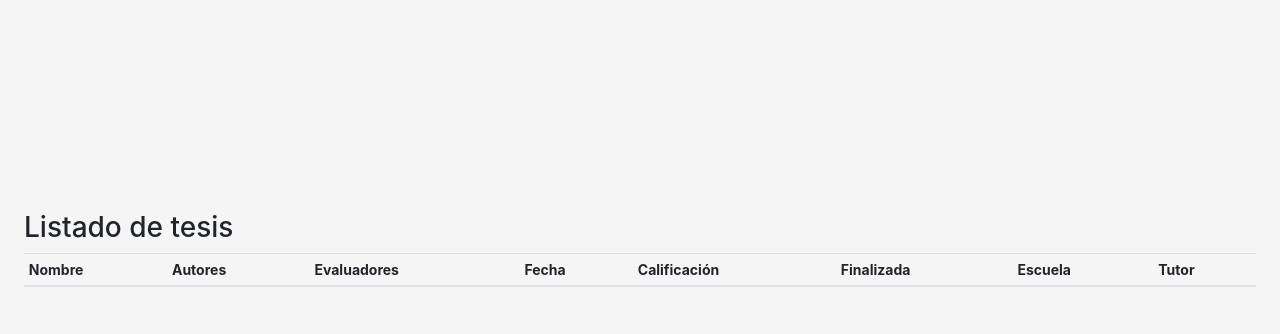
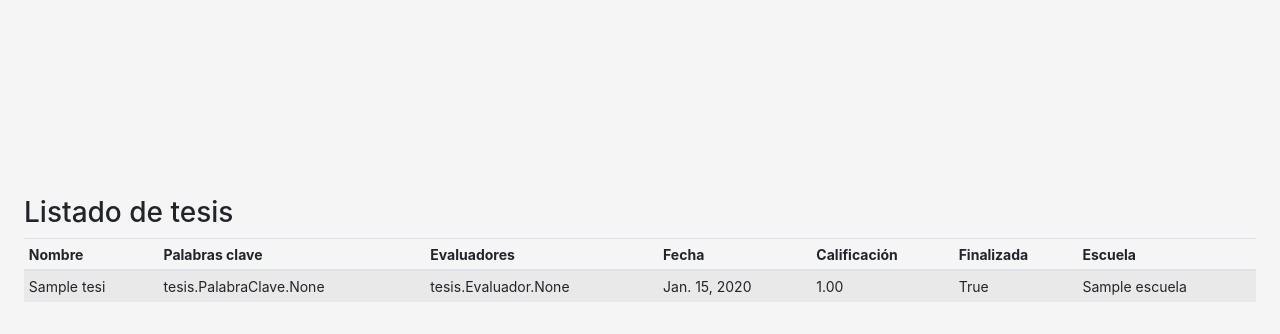
Before and after one commit to angelrivero98/MiniProyecto2-python, a Django app: page /tesis/ in a window 1280 px wide. Shown: the part 167-501 px from the top of the page. Run offline with Django 3.2, Linux system fonts and the light colour scheme; tables that the repository leaves empty hold one stand-in row (values such as "Sample post"); lists and menus that the app fills with data are empty; parts of the project's set-up code (start-up, migrations or seed data) failed here and were passed over; some libraries are stand-ins or nearby versions.

Commit message:
Lista de tesis arreglada

```diff
--- a/fixtures.json
+++ b/fixtures.json
@@ -98,6 +98,34 @@
         }
     },
     {
+        "model": "tesis.palabraclave",
+        "pk": 1,
+        "fields": {
+            "nombre": "IA"
+        }
+    },
+    {
+        "model": "tesis.palabraclave",
+        "pk": 2,
+        "fields": {
+            "nombre": "Redes"
+        }
+    },
+    {
+        "model": "tesis.palabraclave",
+        "pk": 3,
+        "fields": {
+            "nombre": "Machine Learning"
+        }
+    },
+    {
+        "model": "tesis.palabraclave",
+        "pk": 4,
+        "fields": {
+            "nombre": "Base de datos"
+        }
+    },
+    {
         "model": "admin.logentry",
         "pk": 1,
         "fields": {
--- a/tesis/templates/tesis.html
+++ b/tesis/templates/tesis.html
@@ -17,26 +17,24 @@
     <thead>
       <tr>
         <th>Nombre</th>
-        <th>Autores</th>
+        <th>Palabras clave</th>
         <th>Evaluadores</th>
         <th>Fecha</th>
         <th>Calificación</th>
         <th>Finalizada</th>
         <th>Escuela</th>
-        <th>Tutor</th>
       </tr>
     </thead>
     <tbody>
-      {% for tesis in autores.tesis %}
+      {% for t in tesis %}
       <tr>
-        <td href="#">{{tesis.nombre}}</td>
-        <td>lorem</td>
-        <td>{{ tesis.evaluadores }}</td>
-        <td>{{ tesis.fecha }}</td>
-        <td>{{ tesis.calificacion }}</td>
-        <td>{{ tesis.finalizada }}</td>
-        <td>{{ tesis.escuela }}</td>
-        <td>{{ tesis.tutor }}</td>
+        <td href="#">{{t.nombre}}</td>
+        <td>{{ t.palabrasclave|join:" // " }}</td>
+        <td>{{ t.evaluadores|join:" // " }}</td>
+        <td>{{ t.fecha }}</td>
+        <td>{{ t.calificacion }}</td>
+        <td>{{ t.finalizada }}</td>
+        <td>{{ t.escuela }}</td>
       </tr>
       {% endfor %}
     </tbody>
--- a/tesis/views.py
+++ b/tesis/views.py
@@ -112,13 +112,11 @@
 
     def get(self, request, *args, **kargs):
         tesis = Tesis.objects.all()
-        autores = Autor.objects.all()
-        return render(request, "tesis.html", {'tesis': tesis, 'autores': autores})
+        return render(request, "tesis.html", {'tesis': tesis})
 
     def post(self, request, *args, **kargs):
         tesis = Tesis.objects.all()
-        autores = Autor.objects.all()
-        return render(request, "tesis.html", {'tesis': tesis, 'autores': autores})
+        return render(request, "tesis.html", {'tesis': tesis})
 
 
 def postAutor(request):
```
Also changed, not shown: tesis/migrations/0001_initial.py (added).
